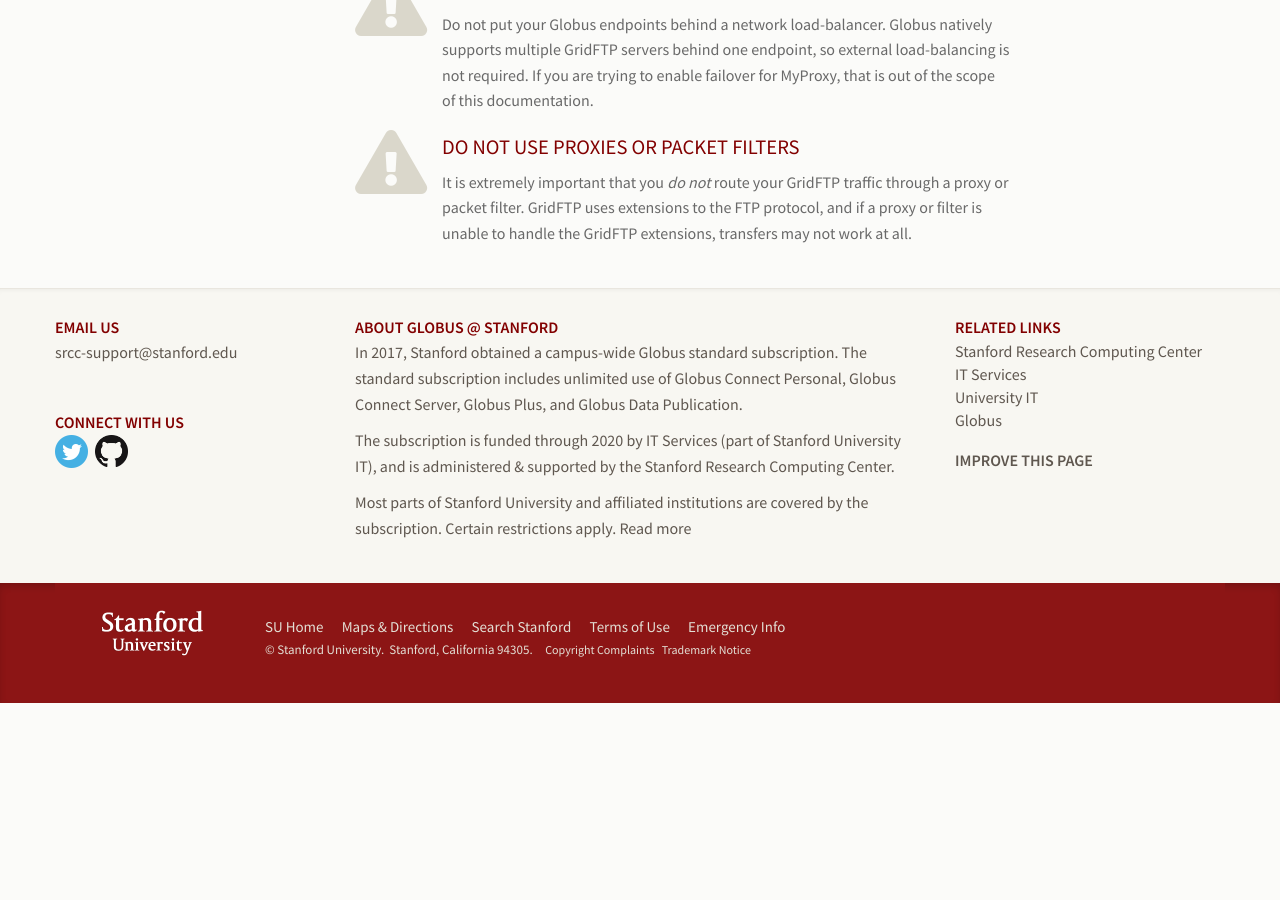
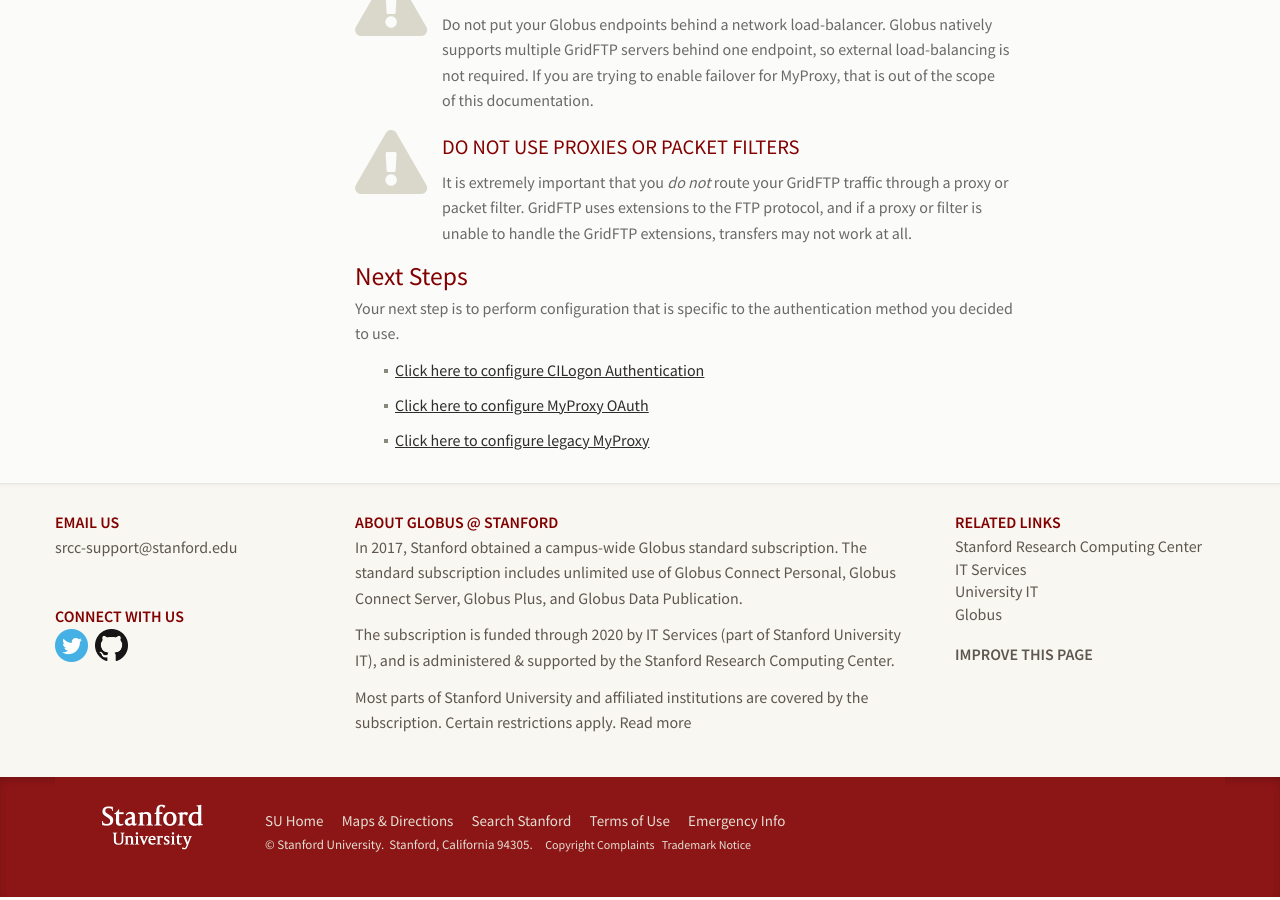
Before and after one commit to stanford-rc/globus.stanford.edu, a Jekyll site: the page built from server/configure.md, in a window 1280 px wide and 900 px high, scrolled down 6010 px. Built offline with Jekyll 4.4.1, drawn with Linux system fonts in a browser that asks for light colours; nearby versions of some CDN libraries; comment, search, counter and statistics services are not loaded; before the commit the page ends 6737 px from its top, so only the background shows below that.

Commit message:
Update the Installation page to link to the three auth methods

```diff
--- a/server/configure.md
+++ b/server/configure.md
@@ -323,6 +323,17 @@ the public hostname of the system.
    content="It is extremely important that you <em>do not</em> route your GridFTP traffic through a proxy or packet filter.  GridFTP uses extensions to the FTP protocol, and if a proxy or filter is unable to handle the GridFTP extensions, transfers may not work at all."
 %}
 
+## Next Steps
+
+Your next step is to perform configuration that is specific to the
+authentication method you decided to use.
+
+* [Click here to configure CILogon Authentication]({{ "server/cilogon.html" | relative_url }})
+
+* [Click here to configure MyProxy OAuth]({{ "server/oauth.html" | relative_url }})
+
+* [Click here to configure legacy MyProxy]({{ "server/myproxy.html" | relative_url }})
+
 {% include left-sidebar/transition.md %}
 
 {% include toc.html id="server" %}
```
